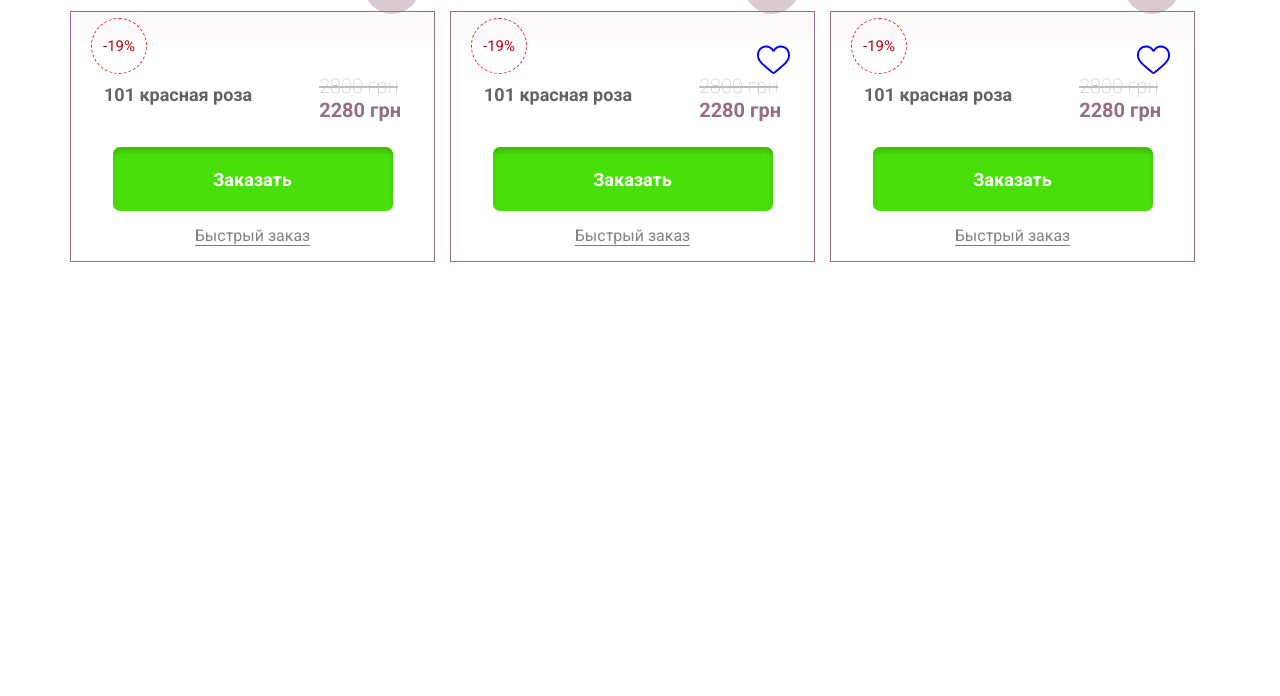
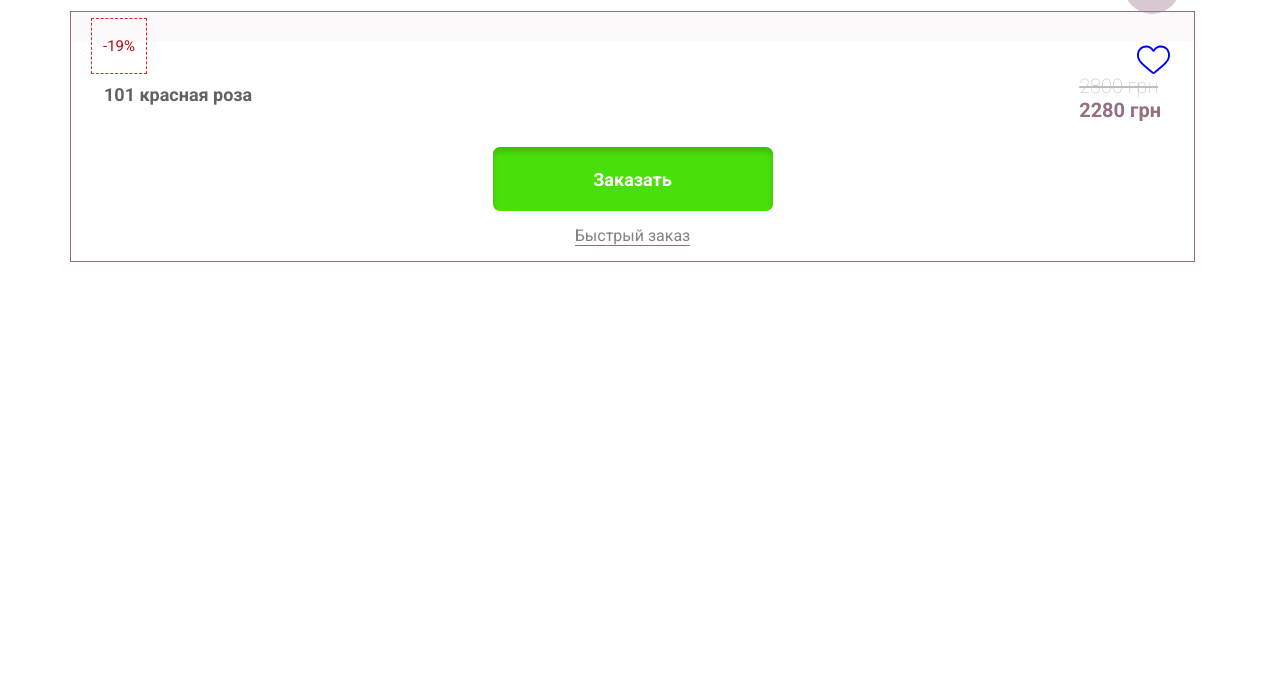
Before and after one commit to vanyapeev94/nvc, a plain HTML site: page index.html in a window 1280 px wide. Shown: the part 104-800 px from the top of the page. Drawn offline with Linux system fonts and the light colour scheme.

Commit message:
удалил товар и поменял css

```diff
--- a/css/style.css
+++ b/css/style.css
@@ -27,7 +27,6 @@ body{
     border: 1px dashed #E72222;
     width: 56px;
     height: 56px;
-    border-radius: 50%;
     padding: 18px 0px;
     box-sizing: border-box;
     position: absolute;
--- a/index.html
+++ b/index.html
@@ -16,73 +16,6 @@
         <!--здесь будут выводиться все товары-->
         <h3 class="section-name">Товары</h3>
         <div class="list-product" id="product-top-sale">
-            <!--это блок одного товара-->
-            <div class="product-wrapper">
-                <!--делаем отдельный верхний кусок продукта-->
-                <div class="wrap-img">
-                    <!--Скидка-->
-                    <div class="sale">-19%</div>
-                    <!--кнопка добавить в избранное-->
-                    <div class="btn-favorite"></div>
-                    <!--изображение-->
-                    <div class="img-box">
-                        <img src="images/product-1.png" alt="">
-                    </div>
-                    <div class="sale-active">TOP</div>
-                </div>
-                <!--инфор. кусок связанный с кнопками, названием и ценой-->
-                <div class="prod-info">
-                    <!--информация-->
-                    <div class="wrap-info">
-                        <div class="name-prod">101 красная роза</div>
-                        <div class="price">
-                            <div class="old-price"><s>2800 грн</s></div>
-                            <div class="new-price">2280 грн</div>
-                        </div>
-                    </div>
-                    <!--кнопки-->
-                    <div class="wrap-btns">
-                        <div class="add-to-cart">Заказать</div>
-                        <div class="fast-order">Быстрый заказ</div>
-                    </div>
-                </div>
-            </div>
-
-            <!--это блок одного товара-->
-            <div class="product-wrapper">
-                <!--делаем отдельный верхний кусок продукта-->
-                <div class="wrap-img">
-                    <!--Скидка-->
-                    <div class="sale">-19%</div>
-                    <!--кнопка добавить в избранное-->
-                    <div class="btn-favorite">
-                        <img src="images/ico-favorite.svg" alt="">
-                    </div>
-                    <!--изображение-->
-                    <div class="img-box">
-                        <img src="images/product-2.png" alt="">
-                    </div>
-                    <div class="sale-active">TOP</div>
-                </div>
-                <!--инфор. кусок связанный с кнопками, названием и ценой-->
-                <div class="prod-info">
-                    <!--информация-->
-                    <div class="wrap-info">
-                        <div class="name-prod">101 красная роза</div>
-                        <div class="price">
-                            <div class="old-price"><s>2800 грн</s></div>
-                            <div class="new-price">2280 грн</div>
-                        </div>
-                    </div>
-                    <!--кнопки-->
-                    <div class="wrap-btns">
-                        <div class="add-to-cart">Заказать</div>
-                        <div class="fast-order">Быстрый заказ</div>
-                    </div>
-                </div>
-            </div>
-
-
 
             <!--это блок одного товара-->
             <div class="product-wrapper">
```
